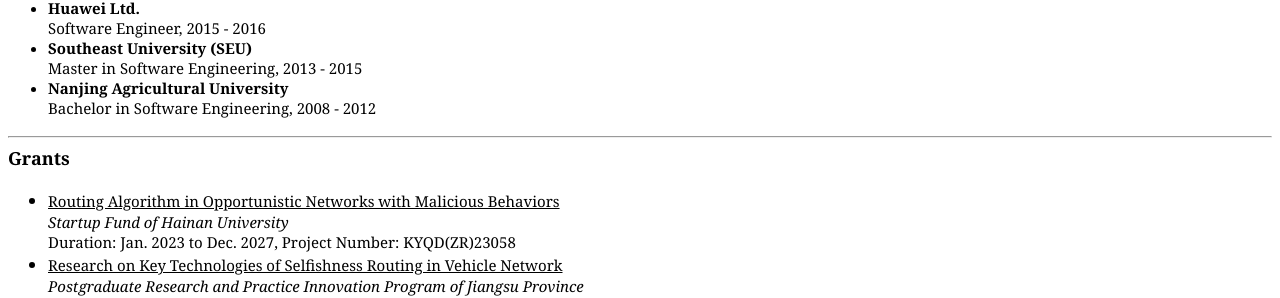
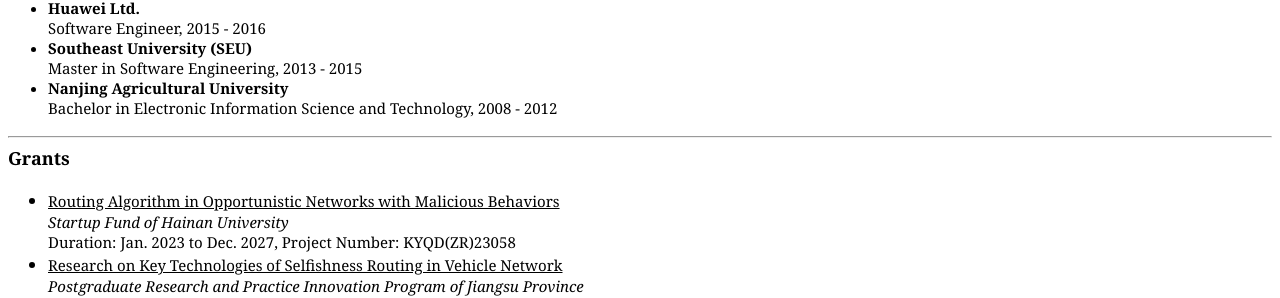
Before and after one commit to gaoyang23nj/gaoyang23nj.github.io, a Jekyll site: the page index.html, which Jekyll copies as it is, in a window 1280 px wide. Shown: the part 525-823 px from the top of the page. Built offline with Jekyll 4.4.1, drawn with Linux system fonts in a browser that asks for light colours.

Commit message:
Update index.html

```diff
--- a/index.html
+++ b/index.html
@@ -82,7 +82,7 @@
 	Master in Software Engineering, 2013 - 2015
 	</li>
 	<li><strong>Nanjing Agricultural University</strong><br>
-	Bachelor in Software Engineering, 2008 - 2012
+	Bachelor in Electronic Information Science and Technology, 2008 - 2012
 	</li>
 	</small>
 </ul>
```
